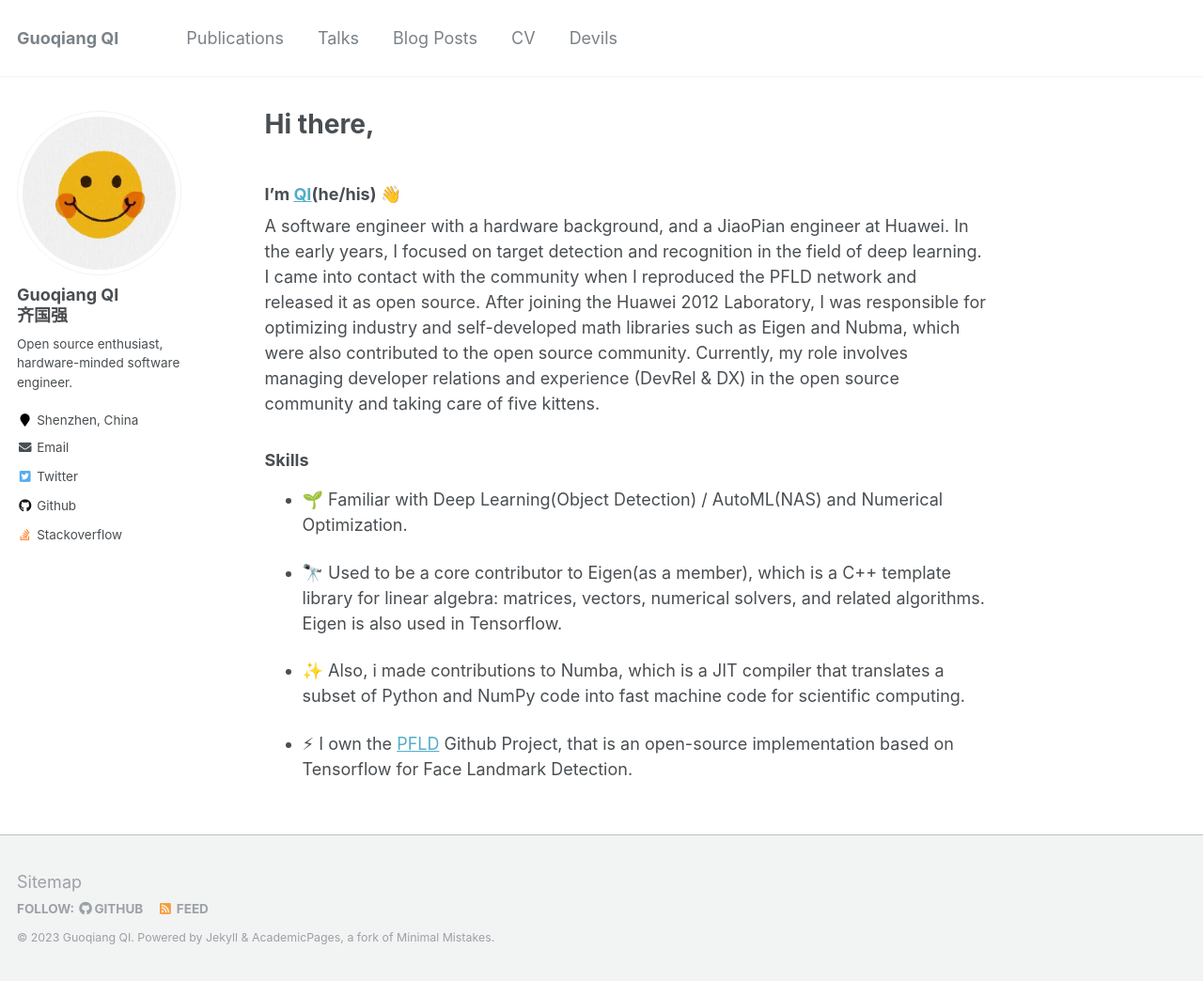
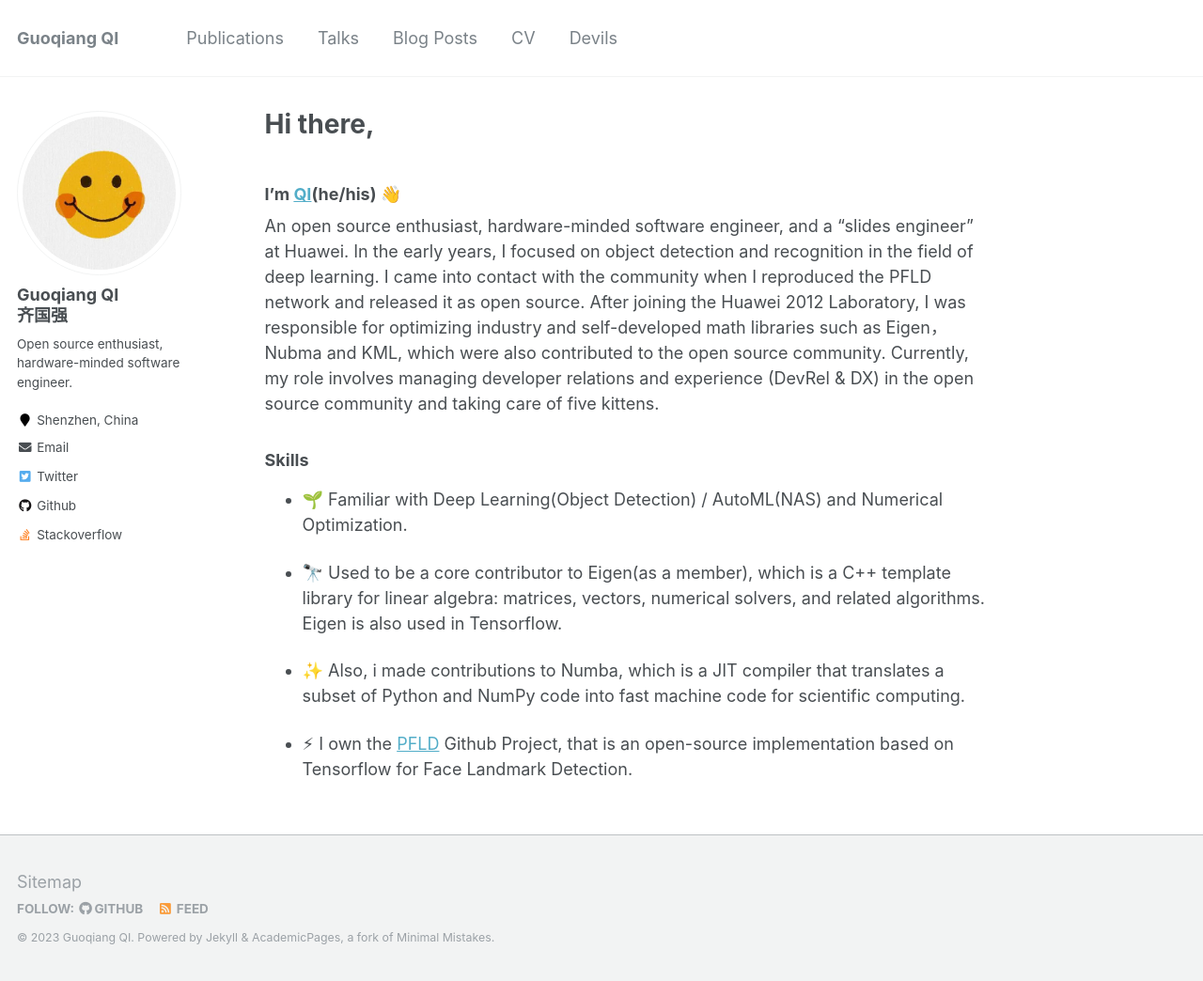
Before and after one commit to guoqiangqi/guoqiangqi.github.io, a Jekyll site: the page built from _pages/about.md, in a window 1280 px wide and 1044 px high. Shown: the whole window at 94% size. Built offline with Jekyll 4.4.1, drawn with Linux system fonts in a browser that asks for light colours.

Commit message:
change personal messagess.

```diff
--- a/_pages/about.md
+++ b/_pages/about.md
@@ -10,7 +10,7 @@ redirect_from:
 
 ### I'm [QI](https://github.com/guoqiangqi)(he/his) 👋
 
-A software engineer with a hardware background, and a JiaoPian engineer at Huawei. In the early years, I focused on target detection and recognition in the field of deep learning. I came into contact with the community when I reproduced the PFLD network and released it as open source. After joining the Huawei 2012 Laboratory, I was responsible for optimizing industry and self-developed math libraries such as Eigen and Nubma, which were also contributed to the open source community. Currently, my role involves managing developer relations and experience (DevRel & DX) in the open source community and taking care of five kittens.
+An open source enthusiast, hardware-minded software engineer, and a "slides engineer" at Huawei. In the early years, I focused on object detection and recognition in the field of deep learning. I came into contact with the community when I reproduced the PFLD network and released it as open source. After joining the Huawei 2012 Laboratory, I was responsible for optimizing industry and self-developed math libraries such as Eigen，Nubma and KML, which were also contributed to the open source community. Currently, my role involves managing developer relations and experience (DevRel & DX) in the open source community and taking care of five kittens.
 
 ### Skills
 
```
Also changed, not shown: _pages/devils.md (+1 -1 lines).
